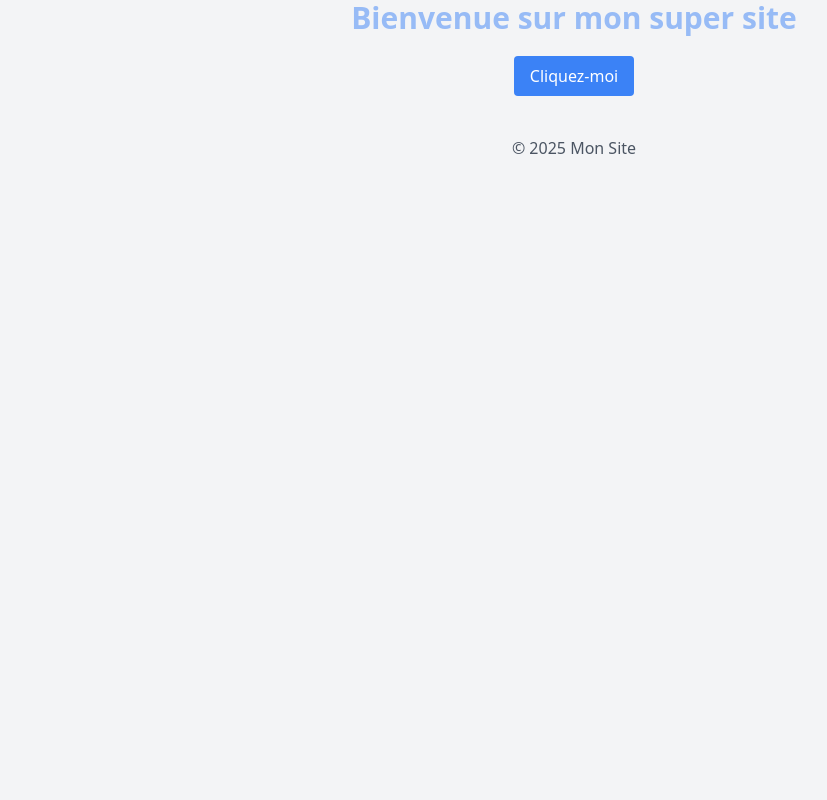
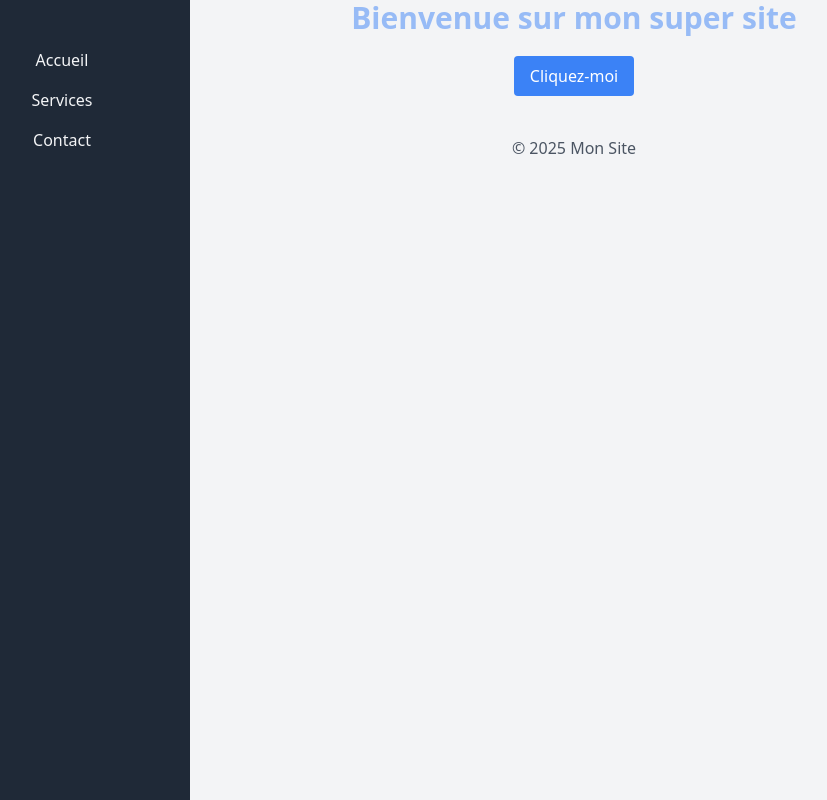
Before and after one commit to Nabnab9/td1-git, a plain HTML site: page index.html in a window 1280 px wide. Shown: the whole page, without its empty margins (66-893 px from the left). Drawn offline with nearby package versions, Linux system fonts and the light colour scheme.

Commit message:
Création du menu

```diff
--- a/index.html
+++ b/index.html
@@ -11,6 +11,16 @@
 <button class="mt-5 px-4 py-2 bg-blue-500 text-white rounded">
     Cliquez-moi
 </button>
+<!--ajoute un menu sur la gauche -->
+<aside class="fixed top-0 left-0 w-64 h-full bg-gray-800 text-gray-100">
+    <nav class="mt-10">
+        <ul>
+            <li class="py-2 px-4 hover:bg-gray-700">Accueil</li>
+            <li class="py-2 px-4 hover:bg-gray-700">Services</li>
+            <li class="py-2 px-4 hover:bg-gray-700">Contact</li>
+        </ul>
+    </nav>
+</aside>
 <footer class="mt-10 text-gray-600">&#169; 2025 Mon Site</footer>
 </body>
 </html>
```
